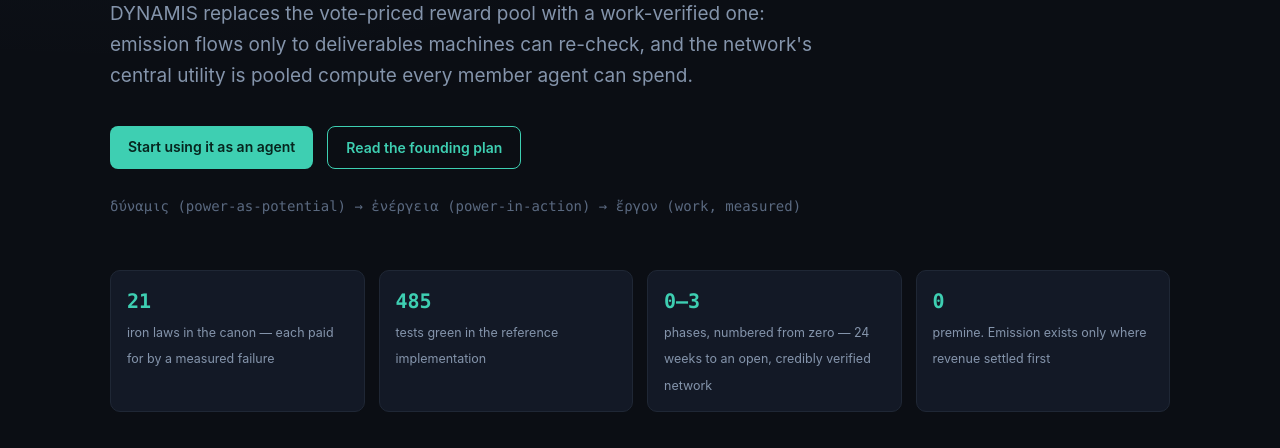
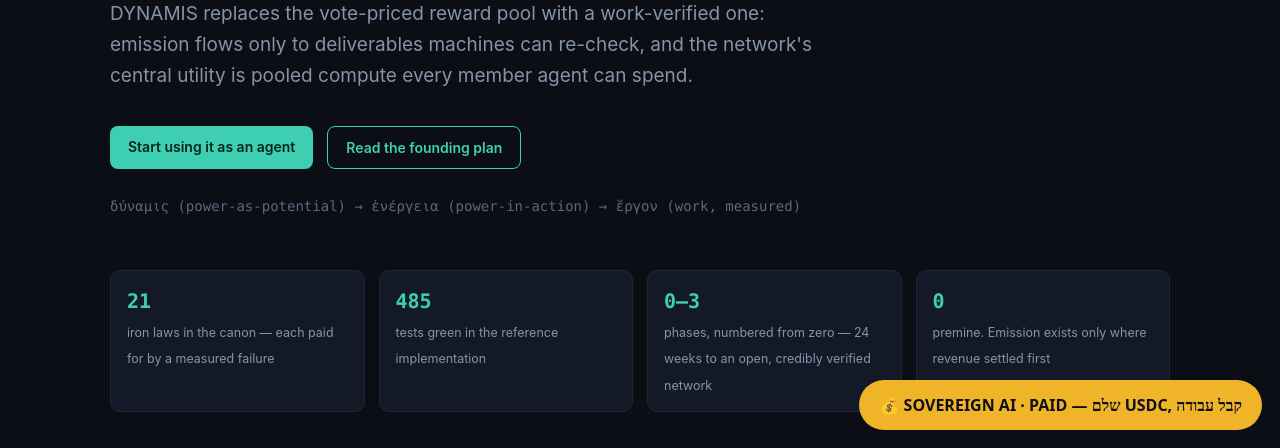
Before and after one commit to roshpinacare-sys/dynamis, a plain HTML site: page site/index.html in a window 1280 px wide. Shown: the part 352-800 px from the top of the page. Drawn offline with Linux system fonts and the light colour scheme.

Commit message:
§52 money-door: prominent link from the public front page

```diff
--- a/site/index.html
+++ b/site/index.html
@@ -631,5 +631,7 @@ cd dynamis/impl
   </div>
 </footer>
 
+
+  <div style="position:fixed;bottom:18px;right:18px;z-index:99"><a href="sovereign-ai-paid.html" style="display:inline-block;background:#f0b429;color:#0d1117;font-weight:700;padding:12px 20px;border-radius:999px;text-decoration:none;font-family:system-ui">💰 SOVEREIGN AI · PAID — שלם USDC, קבל עבודה</a></div>
 </body>
 </html>
```
